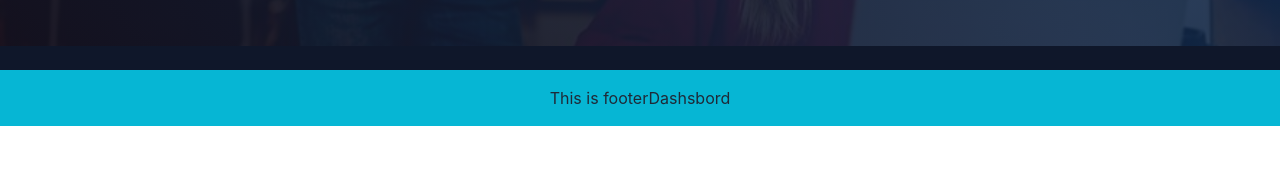
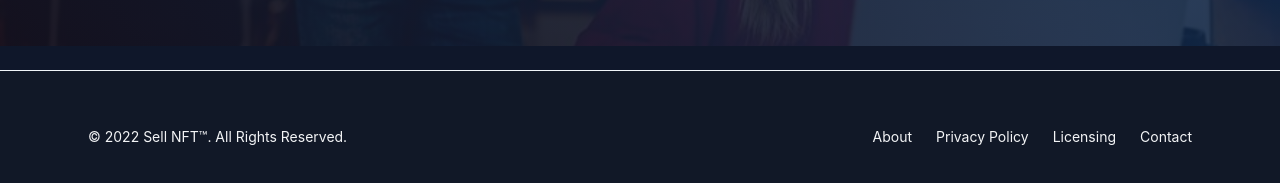
Before and after one commit to AriyanShihab/Sell_NFT_Client, a React (Create React App) app: page / in a window 1280 px wide. Shown: the part 2877-3060 px from the top of the page. Before the commit the page ends 3003 px from the top, so only its background shows below. Built offline with nearby package versions, Linux system fonts and the light colour scheme; no server answers.

Commit message:
footer added

```diff
--- a/src/Components/Footer/Footer.js
+++ b/src/Components/Footer/Footer.js
@@ -3,9 +3,30 @@ import { Link } from "react-router-dom";
 
 const Footer = () => {
   return (
-    <div className="text-center  bottom-0 w-full py-4 bg-cyan-500">
-      This is footer
-      <Link to="/dashbord">Dashsbord</Link>
+    <div className="text-center   py-8 bg-gray-900 border-t border-slate-100">
+      <footer className="p-4  md:flex md:items-center md:justify-between md:p-6 max-w-6xl mx-auto">
+        <span className="text-sm text-gray-100 sm:text-center">
+          © 2022{" "}
+          <a href="https://flowbite.com/" className="hover:underline">
+            Sell NFT™
+          </a>
+          . All Rights Reserved.
+        </span>
+        <ul className="flex flex-wrap items-center mt-3 text-sm text-gray-100 sm:mt-0">
+          <li>
+            <Link className="mr-4 hover:underline md:mr-6 ">About</Link>
+          </li>
+          <li>
+            <Link className="mr-4 hover:underline md:mr-6">Privacy Policy</Link>
+          </li>
+          <li>
+            <Link className="mr-4 hover:underline md:mr-6">Licensing</Link>
+          </li>
+          <li>
+            <Link className="hover:underline">Contact</Link>
+          </li>
+        </ul>
+      </footer>
     </div>
   );
 };
```
